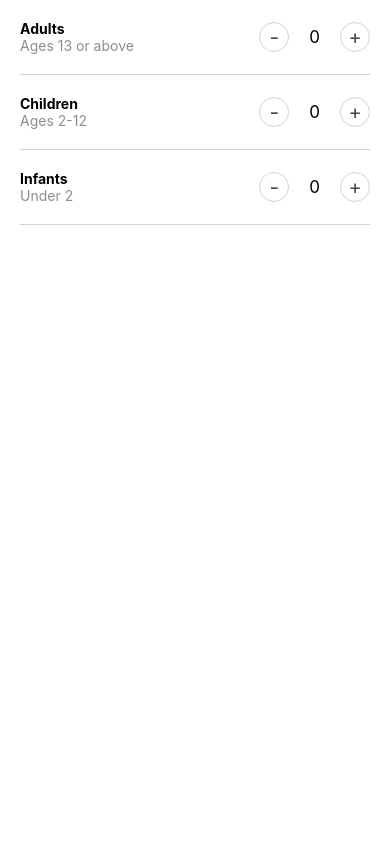
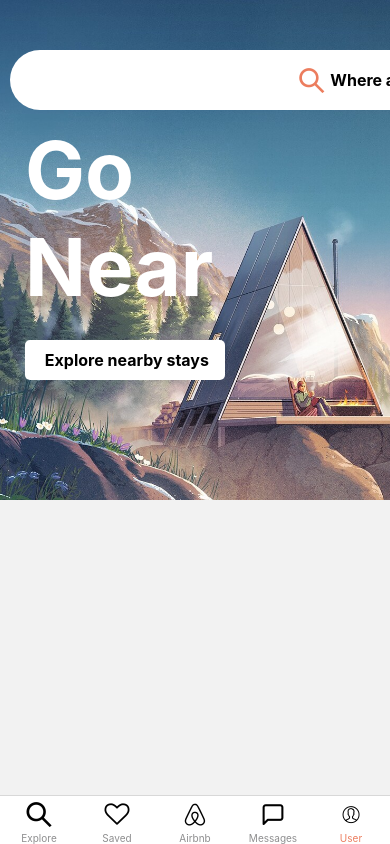
Before and after one commit to Presslive/AirbnbClone, a React Native app: screen /User in a window 390 px wide. Built offline with nearby package versions, Linux system fonts and the light colour scheme.

Commit message:
Add navigation

```diff
--- a/App.js
+++ b/App.js
@@ -7,29 +7,19 @@
  */
 
 import React from 'react';
-import { SafeAreaView,StatusBar} from 'react-native';
+import { Platform,SafeAreaView, StatusBar} from 'react-native';
 import HomeScreen from './src/screens/Home';
-import Post from './src/components/Post';
-import feed from './assets/data/feed';
-import SearchResultsScreen from './src/screens/SearchResults';
-import DestinationLocation from './src/screens/DestinationSearch';
-import GuestScreen from './src/screens/Guests';
+import 'react-native-gesture-handler';
+import Router from './src/navigation/Router';
 
-const post1 = feed[0];
 
 const App: () => React$Node = () => {
 
   return (
     <>
-    <StatusBar barStyle="dark-content" />
-    <SafeAreaView >
-        {/*<HomeScreen /> */}
-        { /*<Post post={post1} />*/}
-       {/* <SearchResultsScreen /> */}
-      {/* <DestinationLocation />*/}
-      <GuestScreen />
 
-    </SafeAreaView>
+    <StatusBar  translucent backgroundColor="transparent" barStyle={'dark-content'}  />
+    <Router />
     </>
 
   );
--- /dev/null
+++ b/src/navigation/HomeTabsNavigator.js
@@ -0,0 +1,76 @@
+import React from 'react';
+import { createBottomTabNavigator } from '@react-navigation/bottom-tabs';
+
+import HomeScreen from '../screens/Home';
+import Fontisto from 'react-native-vector-icons/Fontisto';
+import FontAwesome from 'react-native-vector-icons/FontAwesome';
+import FontAwesome5 from 'react-native-vector-icons/FontAwesome5';
+import Feather from 'react-native-vector-icons/Feather';
+import EvilIcons from 'react-native-vector-icons/EvilIcons';
+
+const Tab = createBottomTabNavigator();
+
+
+const HomeTabsNavigator = (props) => {
+
+  return (
+    <Tab.Navigator screenOptions={{
+        tabBarActiveTintColor: '#EC7D5E',
+
+    }}>
+        <Tab.Screen
+        name={"Explore"}
+        component={HomeScreen}
+        options={{
+            headerShown: false,
+            tabBarIcon: ({color: string}) => (<Fontisto name="search" size={25} color={'color'}
+             />
+            )
+        }}
+        />
+          <Tab.Screen
+        name={"Saved"}
+        component={HomeScreen}
+        options={{
+            headerShown: false,
+            tabBarIcon: ({color: string}) => (
+            <FontAwesome name="heart-o" size={25} color={'color'} />
+            )
+        }}
+        />
+          <Tab.Screen
+        name={"Airbnb"}
+        component={HomeScreen}
+        options={{
+            headerShown: false,
+            tabBarIcon: ({color: string}) => (<FontAwesome5 name="airbnb" size={25} color={'color'}
+             />
+            )
+        }}
+        />
+          <Tab.Screen
+        name={"Messages"}
+        component={HomeScreen}
+        options={{
+            headerShown: false,
+            tabBarIcon: ({color: string}) => (<Feather name="message-square" size={25} color={'color'}
+             />
+            )
+        }}
+        />
+          <Tab.Screen
+        name={"User"}
+        component={HomeScreen}
+        options={{
+            headerShown: false,
+            tabBarIcon: ({color: string}) => (<EvilIcons name="user" size={25} color={'color'}
+             />
+            )
+        }}
+        />
+    </Tab.Navigator>
+
+  );
+};
+
+export default HomeTabsNavigator;
--- /dev/null
+++ b/src/navigation/Router.js
@@ -0,0 +1,41 @@
+import React from 'react';
+import { NavigationContainer } from '@react-navigation/native';
+import { createStackNavigator } from '@react-navigation/stack';
+import DestinationSearch from '../screens/DestinationSearch';
+import GuestsScreen from '../screens/Guests';
+import HomeTabsNavigator from './HomeTabsNavigator';
+
+const Stack = createStackNavigator();
+
+const Router= (props) => {
+    return(
+        <NavigationContainer >
+            <Stack.Navigator   >
+             <Stack.Screen
+                 name={"Home"}
+                component={HomeTabsNavigator}
+                options={{
+                    headerShown: false,
+
+                }}
+                />
+                <Stack.Screen
+                 name={"Destination Search"}
+                component={DestinationSearch}
+                options={{
+                title: "Search you destination"
+            }}
+                />
+                <Stack.Screen
+                 name={"Guests"}
+                component={GuestsScreen}
+                options={{
+                title: "How many people?"
+            }}
+                />
+            </Stack.Navigator>
+        </NavigationContainer>
+    )
+}
+
+export default Router;
--- a/src/screens/DestinationSearch/index.js
+++ b/src/screens/DestinationSearch/index.js
@@ -1,18 +1,21 @@
 import React, {useState} from "react";
-import { View, TextInput, FlatList, Text} from "react-native";
+import { View, TextInput, FlatList, Text, Pressable} from "react-native";
 import styles from "./styles";
 import  search  from "../../../assets/data/search";
 import Entypo from 'react-native-vector-icons/Entypo';
+import { useNavigation } from "@react-navigation/native";
 
 const DestinationLocation = (props) => {
     const [inputText, setInputtext] = useState("");
+
+    const navigation = useNavigation();
     return(
         <View style={styles.container}>
             {/*imput component */}
 
             <TextInput
             style={styles.textInput}
-            placeholder= "Where are you going ?"
+            placeholder= " Where are you going ?"
             value={inputText}
             onChangeText={setInputtext}/>
 
@@ -20,13 +23,13 @@
             <FlatList
             data={search}
             renderItem={({item}) => (
-             <View style={styles.row}>
+             <Pressable onPress={() => navigation.navigate('Guests')} style={styles.row} >
                 <View style={styles.iconContainer}>
                     <Entypo name={"location-pin"} size={30} />
                  </View>
                 <Text style={styles.locationText}>{item.description}</Text>
 
-             </View>
+             </Pressable>
             )}
             />
 
--- a/src/screens/DestinationSearch/styles.js
+++ b/src/screens/DestinationSearch/styles.js
@@ -8,6 +8,8 @@
     textInput: {
         fontSize:18,
         marginBottom:20,
+        backgroundColor:'white',
+        borderRadius:10,
     },
     row:{
         flexDirection:"row",
--- a/src/screens/Guests/index.js
+++ b/src/screens/Guests/index.js
@@ -1,17 +1,20 @@
 import React, {useState} from "react";
 import { View, TextInput, FlatList, Text, Pressable} from "react-native";
 import styles from "./styles";
-
 import Entypo from 'react-native-vector-icons/Entypo';
+import { useNavigation } from "@react-navigation/native";
 
 const GuestScreen =(props) => {
     const [adults, setAdults]= useState(0);
     const [childrens, setChildrens]= useState(0);
     const [infants, setInfants]= useState(0);
 
+    const navigation = useNavigation();
     return(
+        <View style={{justifyContent: 'space-between', height:'100%'}}>
+            {/**Row adults */}
         <View>
-            {/**Row adults */}
+
             <View style={styles.row}>
             {/**titles*/}
             <View>
@@ -84,6 +87,22 @@
                     </Pressable>
                 </View>
             </View>
+        </View>
+
+                <Pressable onPress={() => navigation.navigate('')} style={{
+                    marginBottom:20,
+                    backgroundColor:'#f15454',
+                    alignItems: 'center',
+                    justifyContent: 'center',
+                    height:50,
+                    marginHorizontal: 20,
+                    borderRadius: 10 }}>
+                    <Text style={{
+                        fontSize: 20,
+                        color: 'white',
+                        fontWeight: 'bold'
+                        }}>Search</Text>
+                </Pressable>
 
         </View>
     )
--- a/src/screens/Home/index.js
+++ b/src/screens/Home/index.js
@@ -6,16 +6,20 @@
 } from "react-native";
 import styles from "./styles";
 import Fontisto from "react-native-vector-icons/Fontisto"
+import { useNavigation } from "@react-navigation/native";
 
 
 const HomeScreen = (props) => {
+
+    const navigation = useNavigation();
     return(
          <View style={styles.imageWrapper}>
             <Pressable
              style={styles.searchButton}
-            onPress={()=> console.warn( 'Search Btn clicked')}
+            onPress={()=> navigation.navigate('Destination Search')}
+
             >
-                <Fontisto name="search" size={25} color={'#f15454'} />
+                <Fontisto style={{marginRight:6}} name="search" size={25} color={'#EC7D5E'} />
                 <Text style={styles.searchButtonText}>Where are you going?</Text>
             </Pressable>
 
--- a/src/screens/Home/styles.js
+++ b/src/screens/Home/styles.js
@@ -2,7 +2,7 @@
 
 const styles = StyleSheet.create({
     imageWrapper: {
-        height: '100%',
+
         width: "100%",
         overflow : "hidden"
     },
@@ -44,7 +44,7 @@
         justifyContent: 'center',
         alignItems: 'center',
         position:"absolute",
-        top: 20,
+        top: 50,
         zIndex: 100,
 
     },
```
Also changed, not shown: package.json (+12 -0 lines), 2 other files (tests, documents, lock files or other folders).
